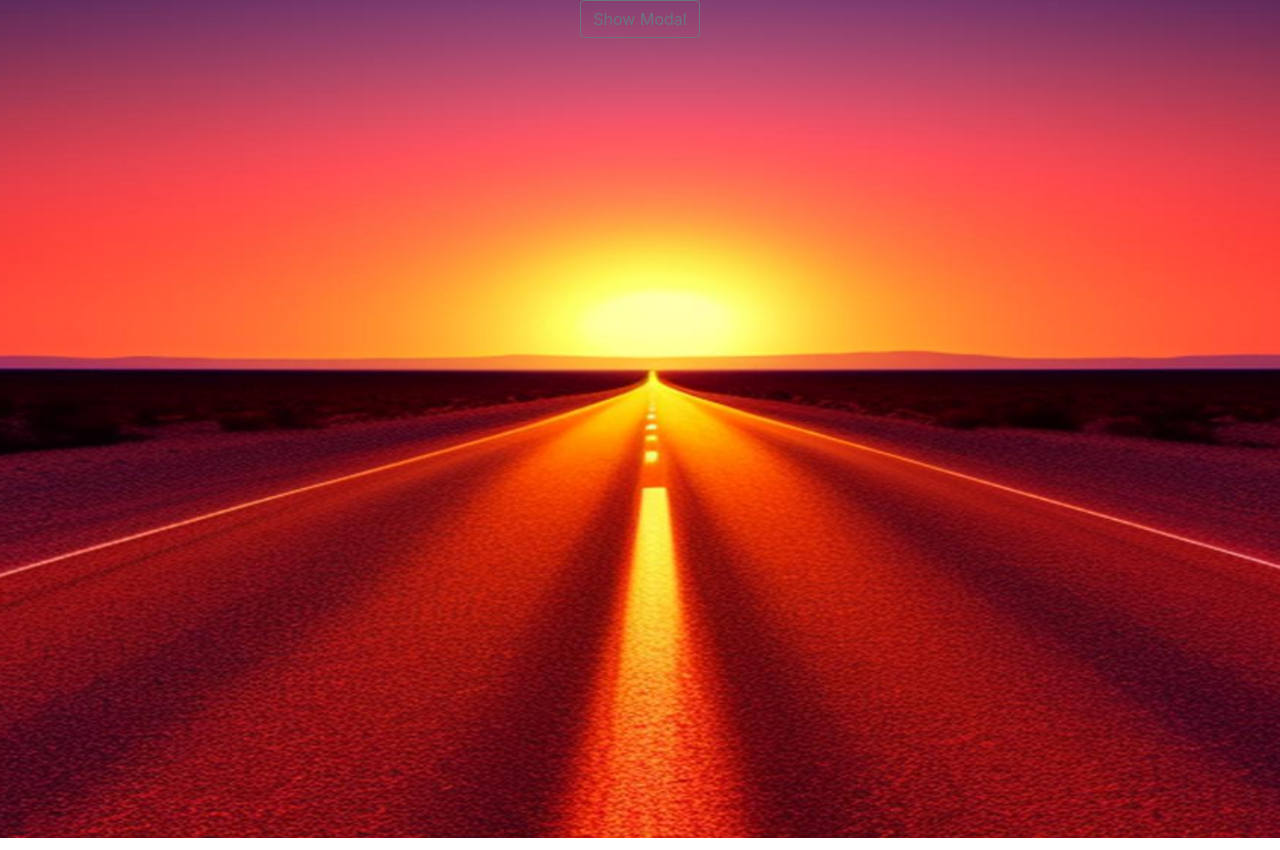
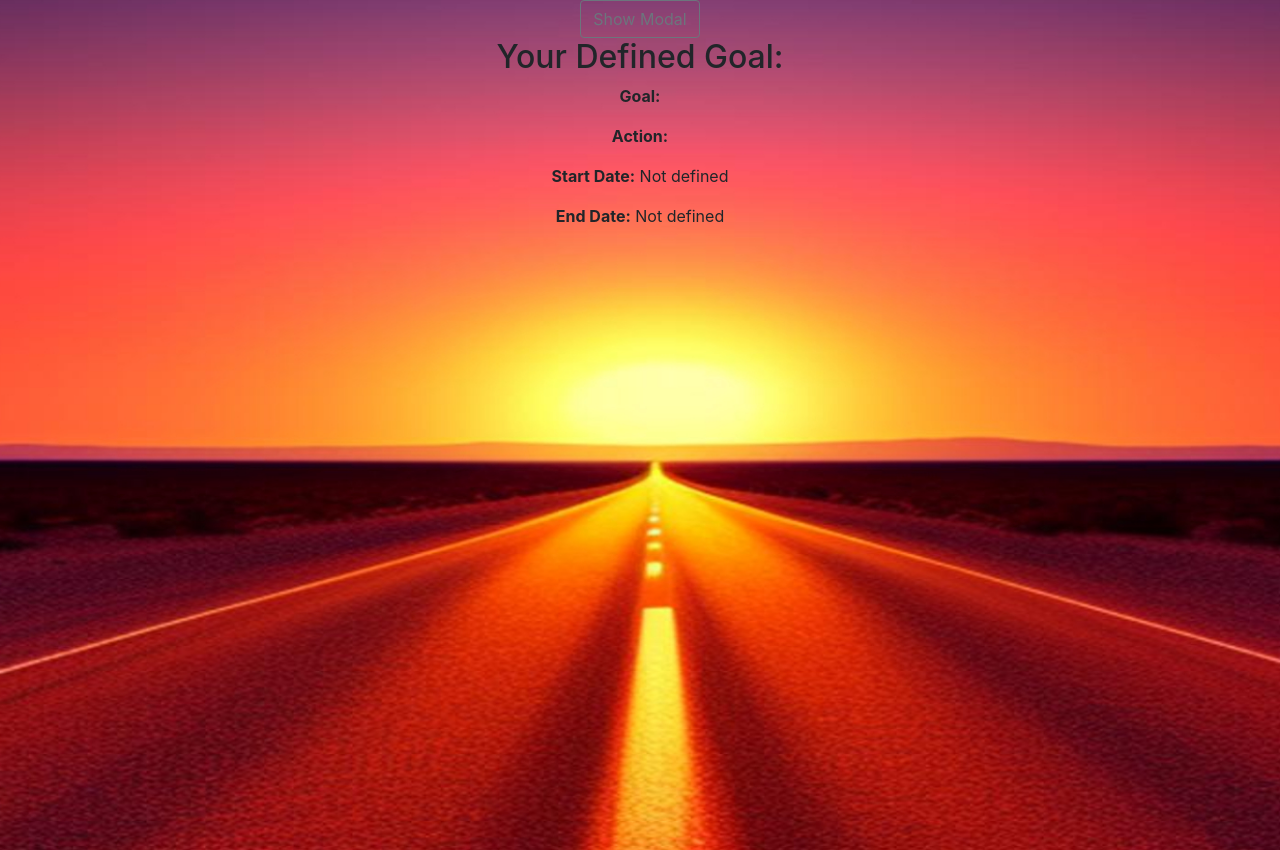
Before and after one commit to 2000mato/AH-Goals-Toolkit, a React (Create React App) app in the folder toolkit/: page / in a window 1280 px wide. Shown: the top 850 px of the page. Built offline with nearby package versions, Linux system fonts and the light colour scheme.

Commit message:
info from prompt is being passed to the main page

```diff
--- a/toolkit/src/App.js
+++ b/toolkit/src/App.js
@@ -2,12 +2,14 @@ import './App.css';
 import Prompt from './Prompt';
 import ContextProvider from './ContextProvider';
 import Toolbar from './Toolbar';
+import DefinedGoals from './DefinedGoal';
 
 function App() {
   return (
     <div className="App">
       <ContextProvider >
         <Toolbar />
+        <DefinedGoals />
       <header className="App-header">
         <Prompt />
       </header>
--- a/toolkit/src/ContextProvider.js
+++ b/toolkit/src/ContextProvider.js
@@ -4,9 +4,10 @@ import Context from './Context';
 
 const ContextProvider = ({children}) => {
     const [showModal, setShowModal] = useState(false);
+    const [goalDetails, setGoalDetails] = useState({});
 
     return (
-        <Context.Provider value={{showModal, setShowModal}}>
+        <Context.Provider value={{showModal, setShowModal, goalDetails, setGoalDetails}}>
             {children}
         </Context.Provider>
     );
--- /dev/null
+++ b/toolkit/src/DefinedGoal.js
@@ -0,0 +1,22 @@
+import React, {useContext} from 'react';
+import Context from './Context';
+
+
+function DefinedGoal() {
+
+    const { goalDetails } = useContext(Context);
+
+
+
+    return(
+        <div>
+        <h2>Your Defined Goal:</h2>
+        <p><strong>Goal:</strong> {goalDetails.goalText}</p>
+        <p><strong>Action:</strong> {goalDetails.actionText}</p>
+        <p><strong>Start Date:</strong> {goalDetails.startDate ? goalDetails.startDate.toLocaleDateString() : 'Not defined'}</p>
+        <p><strong>End Date:</strong> {goalDetails.endDate ? goalDetails.endDate.toLocaleDateString() : 'Not defined'}</p>
+    </div>
+    )
+}
+
+export default DefinedGoal;
--- a/toolkit/src/Prompt.js
+++ b/toolkit/src/Prompt.js
@@ -7,18 +7,28 @@ import Context from "./Context";
 
 
 function Prompt() {
-    // add a usestate method later based on clicking a button to reset the goal or intitialize the goal
-    const { showModal, setShowModal } = useContext(Context);
-    //default date starts at today
+    // Context
+    const { showModal, setShowModal, setGoalDetails } = useContext(Context);
+
+    // Date related states
     const [startDate, setStartDate] = useState(new Date());
-    // variables are used to set an end date of the advised period of 3 month period of goal pursuit
     const currentDate = new Date();
-    const threeMonthsFromNow =  new Date(currentDate.setMonth(currentDate.getMonth() + 3));
-    const [endDate, setEndDate] = useState(threeMonthsFromNow); // If you need an end date as well
+    const threeMonthsFromNow = new Date(currentDate.setMonth(currentDate.getMonth() + 3));
+    const [endDate, setEndDate] = useState(threeMonthsFromNow);
 
+    // Goal related states
+    const [goalText, setGoalText] = useState('');
+    const [actionText, setActionText] = useState('');
 
-    const closeModal = () => {
-        setShowModal(false);
+    // Handle goal submission
+    const submitGoal = () => {
+        setGoalDetails({
+            goal: goalText,
+            action: actionText,
+            startDate: startDate,
+            endDate: endDate
+        });
+        setShowModal(false);  // Close the modal
     }
 
     if (!showModal) {
@@ -26,20 +36,28 @@ function Prompt() {
     }
 
     return (
-        <div className = "goal-prompt-container">
-
+        <div className="goal-prompt-container">
             <div>What is your goal?</div>
-            <input type="text" placeholder = "Make it slightly more lofty than you think you can achieve. Without stress, growth does not occur" />
+            <input
+                type="text"
+                value={goalText}
+                onChange={(e) => setGoalText(e.target.value)}
+                placeholder="Make it slightly more lofty than you think you can achieve. Without stress, growth does not occur"
+            />
             <div>What is the major block of action required to achieve this goal</div>
-            <input type = "text" placeholder ="I am going to x 4x/week , for periods of 30 minutes, 15 of which are spent doing y" />
+            <input
+                type="text"
+                value={actionText}
+                onChange={(e) => setActionText(e.target.value)}
+                placeholder="I am going to x 4x/week , for periods of 30 minutes, 15 of which are spent doing y"
+            />
             <div>For how long will you pursue this goal, on what days and for how long?(It is advised to use a period of roughly 12 weeks, or 3 months)</div>
             <div>
-            <DatePicker selected={startDate} onChange={date => setStartDate(date)} />
-            <DatePicker selected={endDate} onChange={date => setEndDate(date)} />
-            <button className = "goal-prompt-button" onClick={closeModal}>Create new goal</button>
+                <DatePicker selected={startDate} onChange={date => setStartDate(date)} />
+                <DatePicker selected={endDate} onChange={date => setEndDate(date)} />
+                <button className="goal-prompt-button" onClick={submitGoal}>Create new goal</button>
+            </div>
         </div>
-        </div>
-
     )
 }
 
```
